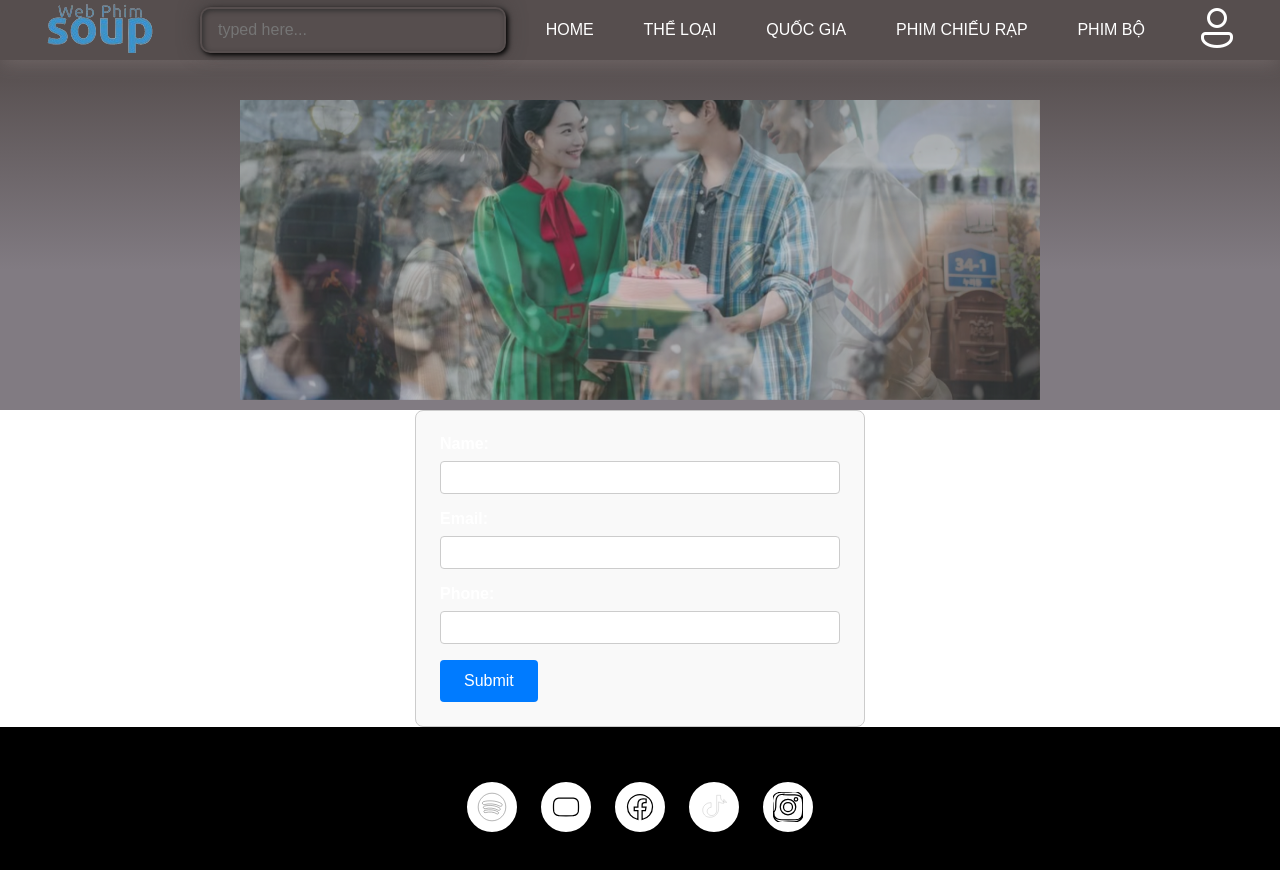
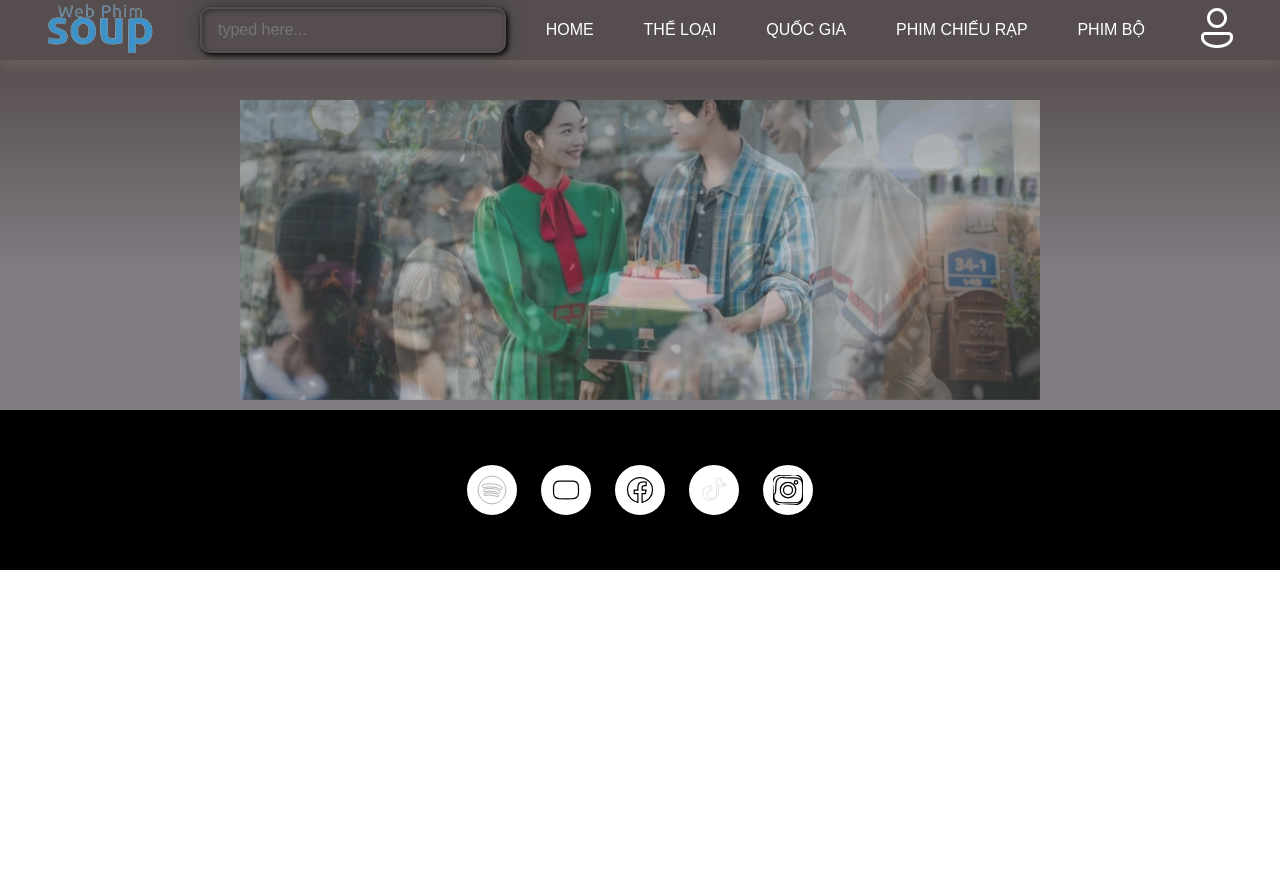
Before and after one commit to NguyenVanNhat1405/SouPhim-FE, a React (Create React App) app: page /thongtin in a window 1280 px wide. Shown: the top 870 px of the page. After the commit the page ends 800 px from the top, so only its background shows below. Built offline with nearby package versions, Linux system fonts and the light colour scheme.

Commit message:
modulecss

```diff
--- a/src/App.js
+++ b/src/App.js
@@ -24,12 +24,20 @@ function ScrollToTop() {
 
 function App() {
   const [isLoginVisible, setIsLoginVisible] = useState(false);
+  const [isFormVisible, setIsFormVisible] = useState(false);
   const showLogin = () => {
     setIsLoginVisible(true);
   };
 
   const closeLogin = () => {
     setIsLoginVisible(false);
+  };
+  const showForm = () => {
+    setIsFormVisible(true);
+  };
+
+  const closeForm = () => {
+    setIsFormVisible(false);
   };
 
   const images = [image1, image2, image3]; // Moved images declaration here
@@ -38,8 +46,9 @@ function App() {
     <div>
       <BrowserRouter>
         <ScrollToTop />
-        <Navbar showLogin={showLogin} closeLogin={closeLogin}/>
+        <Navbar showLogin={showLogin} closeLogin={closeLogin} showForm={showForm} closeForm={closeForm}/>
         {isLoginVisible && <Login onClose={closeLogin} />}
+        {isFormVisible && <Form onClose={closeForm} />}
         <Banner images={images}></Banner> {/* Passing images to Banner component */}
         <Routes>
 
@@ -59,7 +68,7 @@ function App() {
           <Route path="/phimbo" element={<Home />} />
           <Route path='/review/:imgId' element={<Review/>}>
           </Route>
-          <Route path='/thongtin' element={<Form/>}></Route>
+          {/* <Route path='/thongtin' element={<Form/>}></Route> */}
         </Routes>
         <Footer />
       </BrowserRouter>
--- a/src/Components/Carousel/Carousel.jsx
+++ b/src/Components/Carousel/Carousel.jsx
@@ -1,5 +1,5 @@
 import React, { useRef } from 'react';
-import style from  './Carousel.module.css';
+import style from './Carousel.module.css';
 import Item from '../Item/Item';
 import hot_img from '../Assets/newphim';
 
@@ -7,13 +7,13 @@ const Carousel = () => {
   const carouselRef = useRef(null);
 
   return (
-    <div className={style.carousel_container}>
+    <div className={style.carouselContainer}>
       <div>
         <h1>Phim Hot</h1>
       </div>
       <div className={style.carousel} ref={carouselRef}>
         {hot_img.map((item, index) => (
-          <div className={style.carousel_item} key={index}>
+          <div className={style.carouselItem} key={index}>
             <Item
               id={item.id}
               name={item.name}
--- /dev/null
+++ b/src/Components/Epi/Epi.jsx
@@ -0,0 +1,20 @@
+const Epi = (props) => {
+    const { tapList } = props;
+
+    // Kiểm tra nếu tapList không phải là một mảng
+    if (!Array.isArray(tapList)) {
+        return <div>Tap list không hợp lệ</div>;
+    }
+
+    return (
+        <div>
+            {tapList.map((tap, index) => (
+                <button key={index + 1} >
+                    Tập {tap}
+                </button>
+            ))}
+        </div>
+    );
+};
+
+export default Epi;
--- a/src/Components/Form/Form.jsx
+++ b/src/Components/Form/Form.jsx
@@ -1,7 +1,7 @@
 import React, { useState } from 'react';
 import sytle from './Form.module.css'; // Sử dụng styles từ CSS module
 
-const UserInfoForm = () => {
+const UserInfoForm = ({ onClose }) => { // Thêm {onClose} vào props
   const [formData, setFormData] = useState({
     name: '',
     email: '',
@@ -9,6 +9,7 @@ const UserInfoForm = () => {
   });
 
   const [errors, setErrors] = useState({});
+  const [isActive, setIsActive] = useState(false);
 
   const validate = () => {
     const newErrors = {};
@@ -35,9 +36,16 @@ const UserInfoForm = () => {
       // Here you can add the code to send data to the server
     }
   };
-
+  const handleClose = () => {
+    setIsActive(false);
+    if (onClose) {
+      onClose(); // Gọi hàm onClose được truyền từ component cha để đóng form
+    }
+  };
   return (
     <div className={sytle.former}>
+      <div className={`${sytle.container} ${isActive ? sytle.active : ''}`} id="container"></div>
+      <button className={sytle.closeBtn} onClick={handleClose}>x</button> {/* Thêm sự kiện onClick */}
       <form onSubmit={handleSubmit}>
         <div>
           <label htmlFor="name">Name:</label>
--- a/src/Components/Form/Form.module.css
+++ b/src/Components/Form/Form.module.css
@@ -1,57 +1,94 @@
-.former form {
-    max-width: 400px;
-    margin: 0 auto;
-    padding: 1.5rem;
-    border: 1px solid #ccc;
-    border-radius: 8px;
-    background-color: #f9f9f9;
+/* Form module */
+.former {
+  position: fixed;
+  top: 50%;
+  left: 50%;
+  transform: translate(-50%, -50%);
+  background-color: white;
+  padding: 20px;
+  border-radius: 10px;
+  box-shadow: 0 0 10px rgba(0, 0, 0, 0.2);
+  z-index: 9000;
+  color: black;
 }
 
-  .former form div {
-    margin-bottom: 1rem;
+/* Container */
+.container {
+  position: relative;
+  width: 600px;
+  margin: 0 auto;
+  padding: 20px;
+}
+.former label {
+  color: black;
+}
+/* Active class */
+.active {
+  transform: translateY(0);
+}
+.closeBtn {
+  position: absolute;
+  top: 10px;
+  color: black;
+  right: 10px;
+  background: none;
+  border: none;
+  font-size: 20px;
+  cursor: pointer;
+  z-index: 1050; /* Đảm bảo nút hiển thị trên cùng */
+}
+
+.closeBtn:hover {
+  color: white;
+}
+/* Close button */
+.closeBtn {
+  position: absolute;
+  top: 10px;
+  right: 10px;
+  background: none;
+  border: none;
+  font-size: 1.5rem;
+  cursor: pointer;
+
+}
+
+/* Form elements */
+.former form {
+  margin-top: 20px;
 }
 
 .former label {
   display: block;
-    margin-bottom: 0.5rem;
+  margin-bottom: 5px;
   font-weight: bold;
 }
 
-  .former input[type="text"],
-  .former  input[type="email"] {
-    width: 100%;
-    padding: 0.5rem;
+.former input {
+  width: 500px;
+  padding: 10px;
+  margin-bottom: 10px;
   border: 1px solid #ccc;
-    border-radius: 4px;
-    box-sizing: border-box;
+  border-radius: 5px;
+  color: black;
 }
 
-  .former input[type="text"]:focus,
-  .former input[type="email"]:focus {
-    border-color: #007BFF;
-    outline: none;
-    box-shadow: 0 0 3px rgba(0, 123, 255, 0.5);
+.former button[type="submit"] {
+  width: 100%;
+  padding: 10px;
+  background-color: #007bff;
+  color: black;
+  border: none;
+  border-radius: 5px;
+  cursor: pointer;
 }
 
-  .error {
-    display: block;
-    margin-top: 0.25rem;
-    color: #d9534f;
-    font-size: 0.875rem;
+.former button[type="submit"]:hover {
+  background-color: #0056b3;
 }
 
-  .former  button {
-    display: inline-block;
-    padding: 0.75rem 1.5rem;
-    font-size: 1rem;
-    color: #fff;
-    background-color: #007BFF;
-    border: none;
-    border-radius: 4px;
-    cursor: pointer;
-    transition: background-color 0.3s ease;
+/* Error message */
+.error {
+  color: red;
+  font-size: 0.8rem;
 }
-
-  .former button:hover {
-    background-color: #0056b3;
-  }
--- a/src/Components/Navbar/Navbar.jsx
+++ b/src/Components/Navbar/Navbar.jsx
@@ -5,7 +5,7 @@ import login from '../Assets/dropdown.png';
 import Search from '../Search/Search';
 import Logo from '../Assets/logo.png';
 
-function Navbar({ showLogin, closeLogin, handleShowForm, handleCloseForm}) {
+function Navbar({ showLogin, closeLogin, showForm, closeForm}) {
   const [isOpen, setIsOpen] = React.useState(false);
   const [showDropdown, setShowDropdown] = React.useState(false);
   const [showCountryDropdown, setShowCountryDropdown] = React.useState(false);
@@ -76,7 +76,7 @@ function Navbar({ showLogin, closeLogin, handleShowForm, handleCloseForm}) {
                 <div className={style.dropdown}>
                   <ul>
                     <li onClick={showLogin} style={{ cursor: 'pointer' }}showLogin={showLogin} closeLogin={closeLogin}>Đăng Nhập</li>
-                    <li><Link to="/thongtin">Tài Khoản</Link></li>
+                    <li onClick={showForm} style={{ cursor: 'pointer' }}showLogin={showForm} closeLogin={closeForm}>Tài Khoản</li>
 
                   </ul>
                 </div>
--- a/src/Pages/Review.jsx
+++ b/src/Pages/Review.jsx
@@ -4,9 +4,12 @@ import { useParams } from 'react-router-dom';
 import Display from '../Components/Display/Display';
 import './CSS/Review.css';
 import VideoPlayer from '../Components/VideoPlayer/VideoPlayer';
+import Tap from '../Components/Epi/Epi';
 const Review = () => {
   const { all_img } = useContext(Context);
   const { imgId } = useParams();
+  // const {epi} = props;
+
   const video = {
     src: 'https://www.w3schools.com/html/mov_bbb.mp4', // Thay thế bằng URL video của bạn
     title: 'Big Buck Bunny',
@@ -17,9 +20,11 @@ const Review = () => {
     return <div className="background">Dữ liệu không khả dụng</div>;
   }
 
+
   // Tìm kiếm ảnh với imgId
   const img = all_img.find((e) => e.id === Number(imgId));
-
+  // const tapList = Array.from({ length: epi.tap }, (_, index) => index + 1);
+  // console.log({tapList})
   // Kiểm tra nếu không tìm thấy ảnh
   if (!img) {
     return <div className="background">Không tìm thấy ảnh</div>;
@@ -28,6 +33,8 @@ const Review = () => {
   return (
     <div className='background'>
       <Display img={img} />
+
+      <Tap tapList={img}></Tap>
       <VideoPlayer videoSrc={video.src} title={video.title} description={video.description} />
     </div>
   );
```
Also changed, not shown: src/Components/Epi/Epi.module.css (added, +21 -0 lines). Lines whose indentation alone changed are shown as unchanged.
